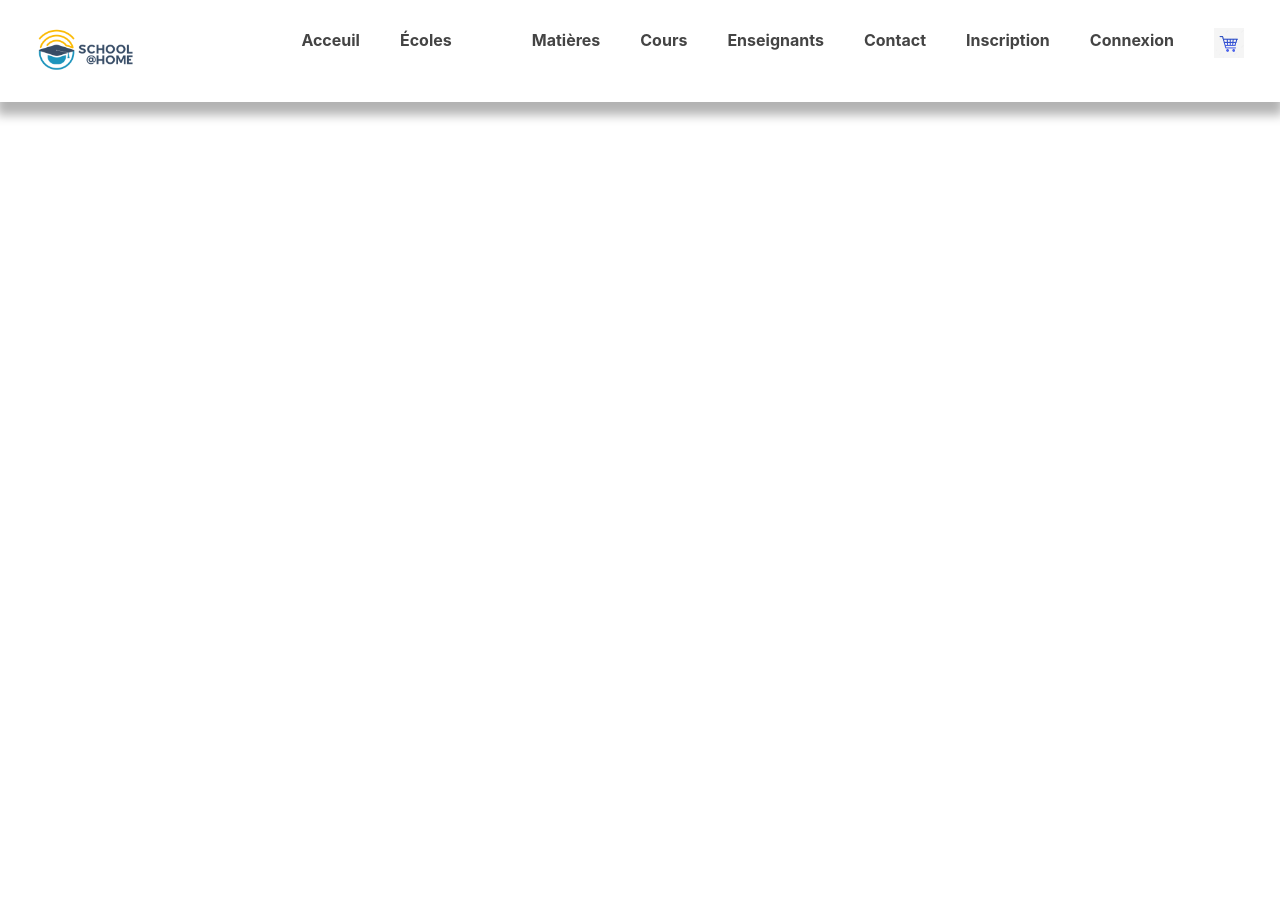
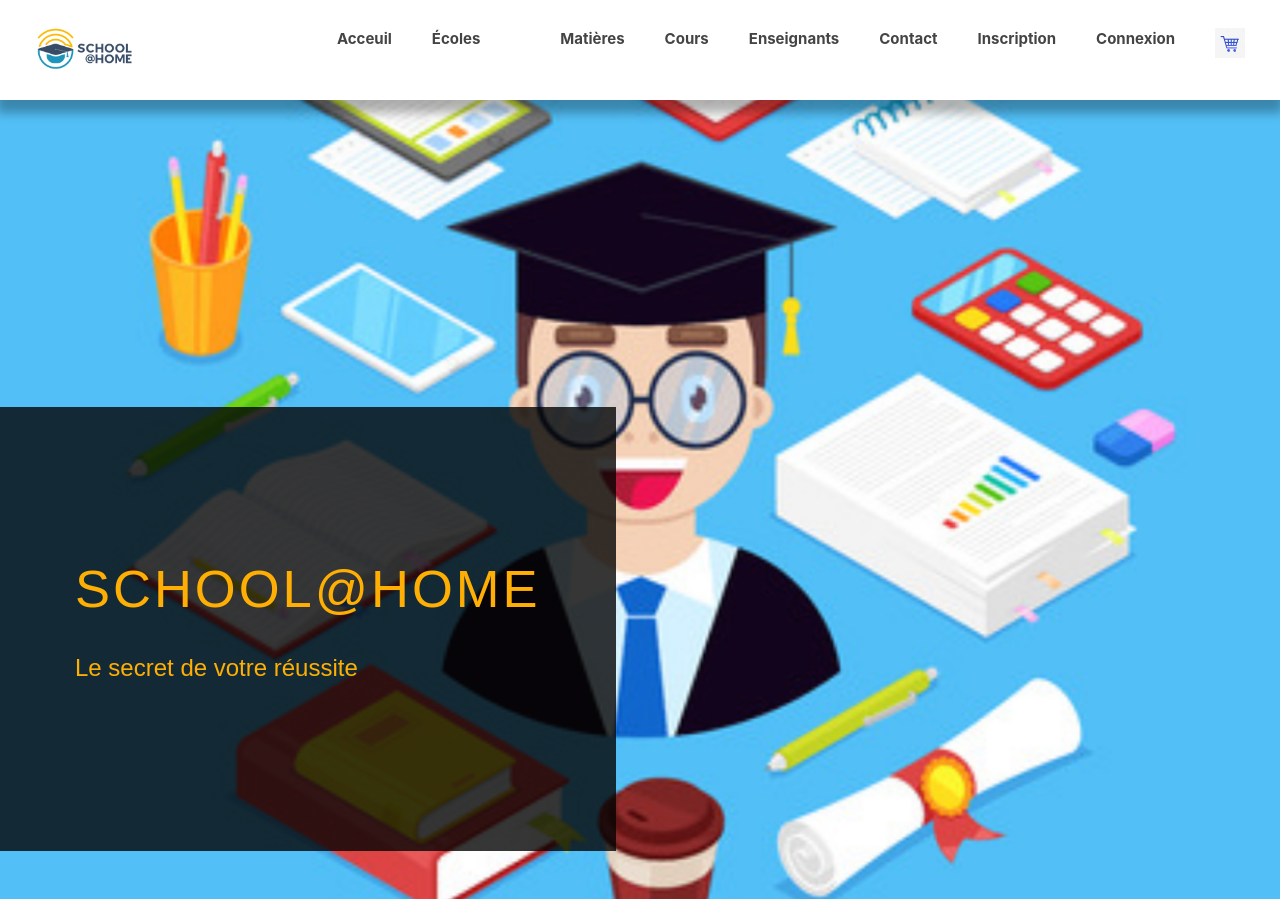
Before and after one commit to abbassiraja/elearning, a Symfony app: template templates/base.html.twig in a window 1280 px wide. Run offline with Twig, Linux system fonts and the light colour scheme; the template is opened without the code that fills it, so the values that code supplies are empty; some libraries are stand-ins or nearby versions.

Commit message:
creation page home

```diff
--- a/public/css/style.css
+++ b/public/css/style.css
@@ -20,7 +20,7 @@
   width: 100vw;
   background-color: #fff;
   box-shadow: 0px 10px 10px 3px rgba(0, 0, 0, 0.3);
-  position: relative;
+  position: fixed-top;
   padding: 0px 70px;
   background-color: #fff;
 }
@@ -79,7 +79,7 @@
   padding-left: 30px;
 }
 .navbar-links li a:hover {
-  color: #ff3f34;
+  color: rgb(13, 113, 228);
 }
 
 .header {
@@ -129,3 +129,130 @@
 
 
 /* slider */
+
+HTML CSSResult Skip Results Iframe
+*{
+    padding: 0;
+    margin: 0;
+    box-sizing: border-box;
+}
+
+html{
+    font-size: 15px;
+}
+
+body{
+    background-color: #000;
+}
+
+.slideshow{
+    width: 100%;
+    height: 100vh;
+    position: relative;
+    overflow: hidden;
+}
+
+.slideshow-item{
+    width: inherit;
+    height: inherit;
+    position: absolute;
+    opacity: 0;
+    animation: slideanim 31s infinite;
+}
+
+.slideshow-item:nth-child(1),
+.slideshow-item:nth-child(1) img{
+    animation-delay: 0;
+}
+.slideshow-item:nth-child(2),
+.slideshow-item:nth-child(2) img{
+    animation-delay: 10s;
+}
+
+.slideshow-item:nth-child(3),
+.slideshow-item:nth-child(3) img{
+    animation-delay: 20s;
+}
+
+.slideshow-item img{
+    width: 100%;
+    height: 100%;
+    object-fit: cover;
+    animation: zoom 31s infinite;
+}
+
+.slideshow-item-text{
+    max-width: 50%;
+    position: absolute;
+    top: 70%;
+    transform: translateY(-50%);
+    left: 0;
+    background-color: rgba(0,0,0,0.8);
+    color:rgb(255, 174, 0);
+    padding: 10rem 5rem;
+    font-family: 'Raleway', sans-serif;
+}
+
+.slideshow-item-text h5{
+    font-size: 3.5rem;
+    letter-spacing: 3px;
+}
+
+.slideshow-item-text p{
+    font-weight: 300;
+    font-size: 1.6rem;
+    margin-top: 2rem;
+}
+
+@keyframes slideanim{
+    25%{
+        opacity: 1;
+    }
+    40%{
+        opacity: 0;
+    }
+}
+
+@keyframes zoom{
+    100%{
+        transform: scale(1.3);
+    }
+}
+
+@media screen and (max-width: 1100px){
+    .slideshow-item-text{
+        max-width: 75%;
+    }
+}
+
+@media screen and (max-width: 768px){
+    .slideshow-item-text{
+        padding: 3rem 1.5rem;
+    }
+}
+
+@media screen and (max-width: 456px){
+    .slideshow-item-text{
+        max-width: 100%;
+        top: inherit;
+        transform: translateY(0);
+        bottom: 0;
+    }
+
+    .slideshow-item-text h5{
+        font-size: 2rem;
+    }
+
+    .slideshow-item-text p{
+        font-size: 1rem;
+    }
+}
+
+/*titre home */
+h1{
+  color: #4d80eed5;
+}
+/*image home*/
+.c{
+  border-radius: 50% 50%;
+}
--- a/templates/base.html.twig
+++ b/templates/base.html.twig
@@ -20,7 +20,7 @@
         {% endblock %}
     </head>
     <body>
-    <nav class="navbar">
+    <nav class="navbar fixed-top">
       <a href="#" class="navbar-logo">
       <i class="material-icons"></i><img src="{{asset('images/logo edc.jpg')}}" alt="" style="width: 100px;"> </a>
       <ul class="navbar-links">
@@ -87,6 +87,36 @@
 
 <!--slider-->
 
+    <div class="slideshow">
+
+        <div class="slideshow-item">
+            <img src="{{ asset('css/slide/im1.jpg') }}">
+            <div class="slideshow-item-text">
+                <h5>SCHOOL@HOME</h5>
+                <p>Le secret de votre réussite</p>
+            </div>
+        </div>
+
+        <div class="slideshow-item">
+            <img src="{{ asset('css/slide/im2.jpg') }}">
+            <div class="slideshow-item-text">
+                <h5>SCHOOL@HOME</h5>
+                <p>Le secret de votre réussite</p>
+            </div>
+        </div>
+        <div class="slideshow-item">
+            <img src="{{ asset('css/slide/im3.jpg') }}">
+            <div class="slideshow-item-text">
+                <h5>SCHOOL@HOME</h5>
+                <p>Le secret de votre réussite</p>
+            </div>
+        </div>
+
+    </div>
+
+
+
+
 
 
         {% block body %}{% endblock %}
```
Also changed, not shown: templates/home/index.html.twig (+27 -11 lines), public/images/c1.jpg (added), public/images/c2.jpg (added), public/images/c3.jpg (added).
